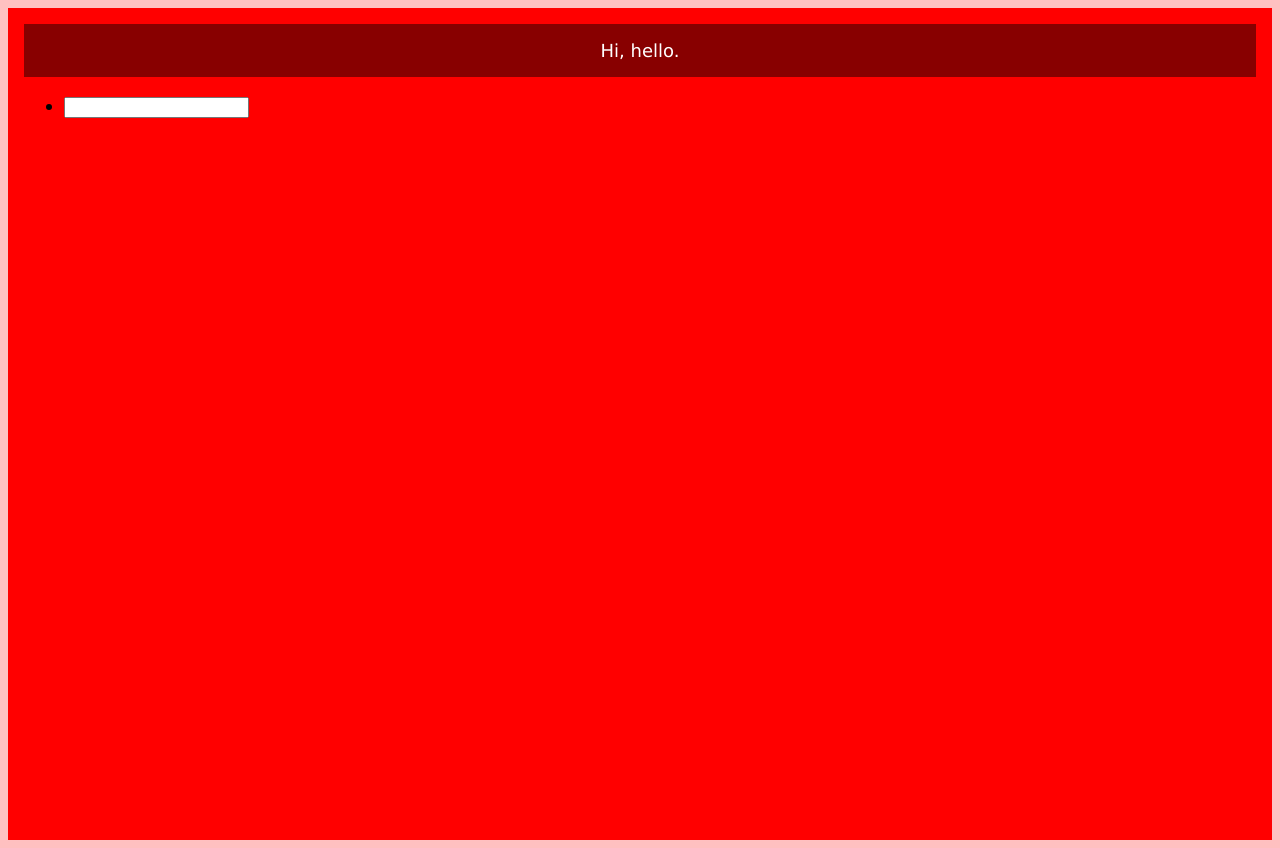
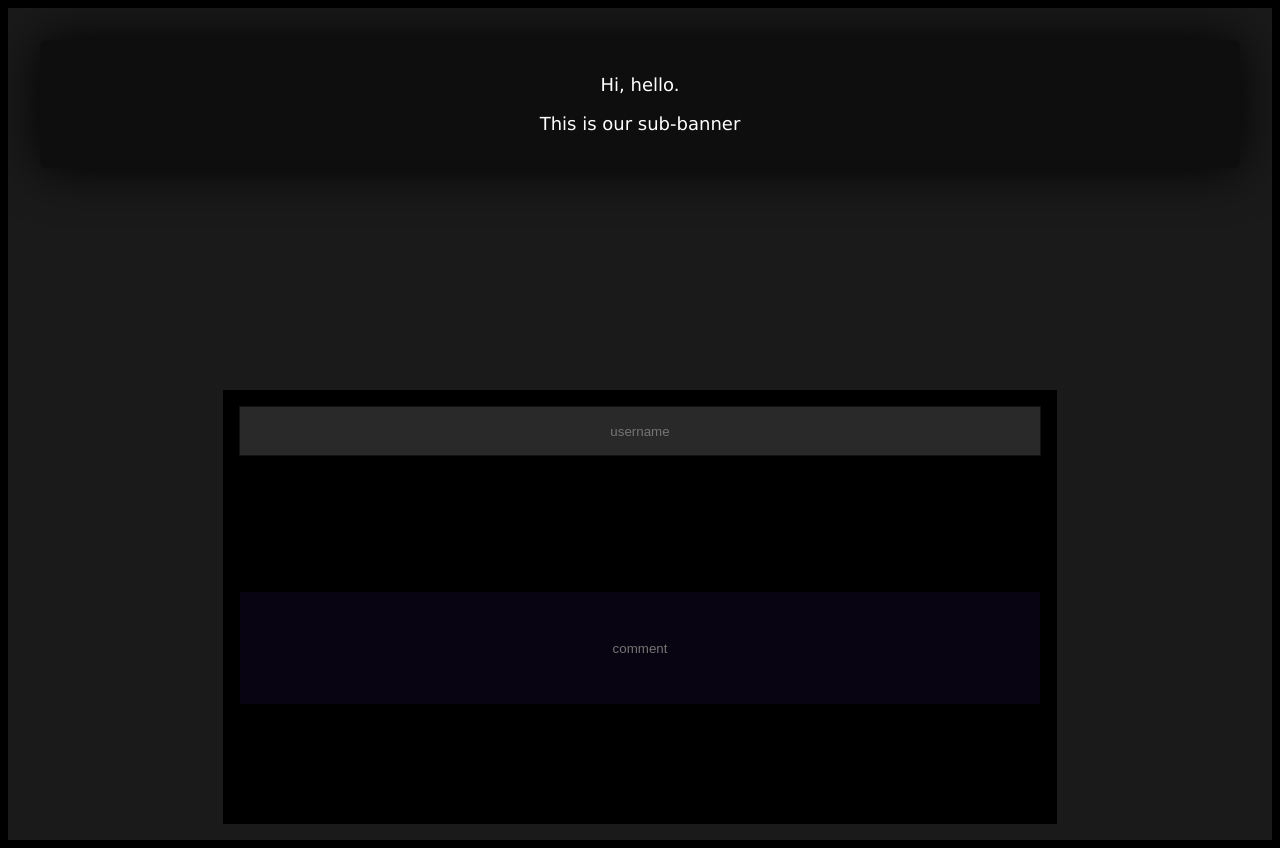
Before and after one commit to CitrusDivided/Public-Streaming-Chat-21, a plain HTML site: page index.html in a window 1280 px wide. Drawn offline with Linux system fonts and the light colour scheme.

Commit message:
This work is not well made, it was rushed, lol.

```diff
--- a/CSS/style.css
+++ b/CSS/style.css
@@ -1,21 +1,73 @@
+html{
+    scroll-behavior: smooth;
+}
+
 body{
     font-family:Verdana, Geneva, Tahoma, sans-serif;
     font-size: large;
 
-    background-color: rgba(255, 0, 0, 0.247);
+    background-color: rgb(0, 0, 0);
+}
+
+ul{
+    margin: 0;
+    padding: 0;
+    display: grid;
+    justify-content: center;
+}
+
+li{
+    display: grid;
+    justify-content: center;
+    padding: 0;
+    margin: 0;
+    list-style: none;
 }
 
     .user-comment-grid-container{
+        display: grid;
         height: 100vh;
         padding: 1rem;
 
-        background-color: red;
+        background-color: rgb(26, 26, 26);
     }
 
         .uc-banner{
             padding: 1rem;
+            height: fit-content;
             text-align: center;
+            margin: 1rem;
 
             color: white;
             background-color: rgba(0, 0, 0, 0.466);
+            box-shadow: 0px 0px 50px 0px black;
+            border-radius: 0.4rem;
         }
+
+        .listed-item-grid{
+            background-color: black;
+        }
+
+        .form-decoration{
+            padding: 1rem;
+            margin: 1rem;
+            width: 60vw;
+            text-align: center;
+
+            color: aliceblue;
+            background: rgba(0, 0, 0, 0.658);
+            border: 1px solid rgba(0, 0, 0, 0.562);
+        }
+
+        .username-base{
+            background-color: rgb(41, 41, 41);
+            height: 1rem;
+        }
+
+        .comment-base{
+            height: 5rem;
+
+            border: 1px solid black;
+            background-color: rgb(8, 4, 17);
+
+        }
--- a/index.html
+++ b/index.html
@@ -8,10 +8,14 @@
 </head>
 <body>
     <div class="user-comment-grid-container">
-        <div class="uc-banner">Hi, hello.</div>
+        <div class="uc-banner">
+            <p>Hi, hello.</p>
+            <p>This is our sub-banner</p>
+        </div>
         <ul>
-            <li>
-                <input type="text" id="name" name="name">
+            <li class="listed-item-grid">
+                <input class="form-decoration username-base" type="text" placeholder="username">
+                <input class="form-decoration comment-base" type="text" placeholder="comment">
             </li>
         </ul>
     </div>
```
Lines whose indentation alone changed are shown as unchanged.
